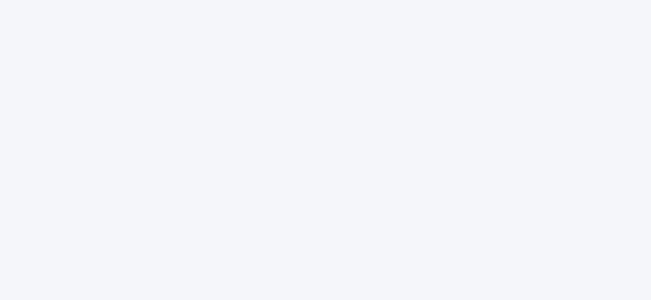
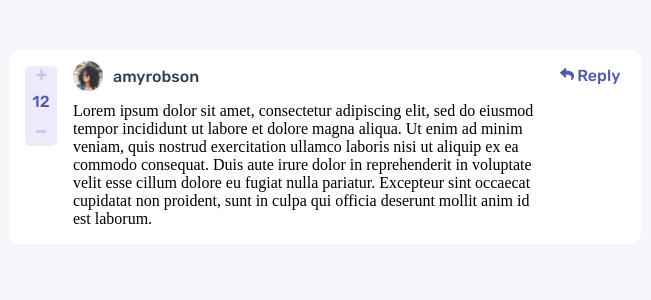
Before and after one commit to ajaythapliyal/interactive-comments, a React (Create React App) app: page / in a window 1280 px wide. Shown: the top 300 px of the page, without its empty margins (315-966 px from the left). Built offline with nearby package versions, Linux system fonts and the light colour scheme.

Commit message:
desktop view comment bubble

```diff
--- a/src/App.js
+++ b/src/App.js
@@ -1,10 +1,18 @@
 import styles from "./App.module.css";
+import { Comment } from "./comments/Comment/Comment";
+import data from "../src/mocks/data.json";
 
 function App() {
   return (
     <div className={styles["app-container"]}>
       <div></div>
-      <main></main>
+      <main className={styles["main-container"]}>
+        <Comment
+          score={data.comments[0].score}
+          username={data.comments[0].user.username}
+          src={data.comments[0].user.image.png}
+        ></Comment>
+      </main>
       <div></div>
     </div>
   );
--- a/src/App.module.css
+++ b/src/App.module.css
@@ -8,5 +8,11 @@ body{
     width: 100%;
     display: grid;
     margin-top: min(10%, 50px);
-    grid-template-columns: 1fr clamp(250px, 50% ,1250px) 1fr;
+    grid-template-columns: 1fr clamp(330px, 50% ,1250px) 1fr;
 }
+
+.main-container{
+    display: flex;
+    flex-direction: column;
+    align-items: flex-end;
+}
--- a/src/comments/Avatar/Avatar.js
+++ b/src/comments/Avatar/Avatar.js
@@ -4,7 +4,7 @@ import { SIZE } from "../constants";
 export default function Avatar(props) {
   return (
     <img
-      src={props.src}
+      src={require(`../../assets/images/avatars/${props.src}`)}
       className={props.size === SIZE.LARGE ? styles.large : styles.small}
       alt="user"
     ></img>
--- /dev/null
+++ b/src/comments/Comment/Comment.js
@@ -0,0 +1,23 @@
+import styles from "./Comment.module.css";
+import Score from "./../Score/Score";
+import Reply from "./../Reply/Reply";
+import User from "./../User/User";
+
+export function Comment(props) {
+  return (
+    <div className={`${styles.bubble} ${styles.className}`}>
+      <Score className={styles.score} score={props.score}></Score>
+      <User username={props.username} src={props.src}></User>
+      <div className={styles.text}>
+        Lorem ipsum dolor sit amet, consectetur adipiscing elit, sed do eiusmod
+        tempor incididunt ut labore et dolore magna aliqua. Ut enim ad minim
+        veniam, quis nostrud exercitation ullamco laboris nisi ut aliquip ex ea
+        commodo consequat. Duis aute irure dolor in reprehenderit in voluptate
+        velit esse cillum dolore eu fugiat nulla pariatur. Excepteur sint
+        occaecat cupidatat non proident, sunt in culpa qui officia deserunt
+        mollit anim id est laborum.
+      </div>
+      <Reply className={styles.reply}></Reply>
+    </div>
+  );
+}
--- /dev/null
+++ b/src/comments/Comment/Comment.module.css
@@ -0,0 +1,26 @@
+
+.bubble{
+    background-color: hsl(0, 0%, 100%);
+    border-radius: 10px;
+    padding: 1em;
+    width: 100%;
+    box-sizing: border-box;
+    display: grid;
+    grid-gap: 1em;
+    grid-template-columns: 32px 1fr 65px;
+    grid-template-rows: 20px 1fr;
+}
+
+.text{
+    grid-row-start: 2;
+    grid-column-start: 2;
+}
+
+.score{
+    grid-row-start: 1;
+    grid-row-end: 3;
+}
+
+.reply{
+    grid-column-start: 3;
+}
--- a/src/comments/Reply/Reply.js
+++ b/src/comments/Reply/Reply.js
@@ -3,7 +3,7 @@ import styles from "./Reply.module.css";
 
 export default function Reply(props) {
   return (
-    <div>
+    <div className={props.className}>
       <ReplySVG></ReplySVG>
       <span className={styles.title}>Reply</span>
     </div>
--- a/src/comments/Score/Score.js
+++ b/src/comments/Score/Score.js
@@ -4,7 +4,7 @@ import { ReactComponent as Plus } from "./../../assets/images/icon-plus.svg";
 
 export default function Score(props) {
   return (
-    <div className={styles["score-container"]}>
+    <div className={`${styles["score-container"]} ${props.className}`}>
       <Plus onClick={props.increment} className={styles["score-action"]}></Plus>
       <p className={styles.score}>{props.score}</p>
       <Minus
--- a/src/comments/User/User.js
+++ b/src/comments/User/User.js
@@ -4,8 +4,8 @@ import styles from "./User.module.css";
 export default function User(props) {
   return (
     <div className={styles["user-container"]}>
-      <Avatar src={props.user.src}></Avatar>
-      <span className={styles.username}>{props.user.username}</span>
+      <Avatar src={props.src}></Avatar>
+      <span className={styles.username}>{props.username}</span>
     </div>
   );
 }
--- a/src/mocks/data.json
+++ b/src/mocks/data.json
@@ -1,8 +1,8 @@
 {
   "currentUser": {
     "image": {
-      "png": "./images/avatars/image-juliusomo.png",
-      "webp": "./images/avatars/image-juliusomo.webp"
+      "png": "image-juliusomo.png",
+      "webp": "image-juliusomo.webp"
     },
     "username": "juliusomo"
   },
@@ -14,8 +14,8 @@
       "score": 12,
       "user": {
         "image": {
-          "png": "./images/avatars/image-amyrobson.png",
-          "webp": "./images/avatars/image-amyrobson.webp"
+          "png": "image-amyrobson.png",
+          "webp": "image-amyrobson.webp"
         },
         "username": "amyrobson"
       },
@@ -28,8 +28,8 @@
       "score": 5,
       "user": {
         "image": {
-          "png": "./images/avatars/image-maxblagun.png",
-          "webp": "./images/avatars/image-maxblagun.webp"
+          "png": "image-maxblagun.png",
+          "webp": "image-maxblagun.webp"
         },
         "username": "maxblagun"
       },
@@ -42,8 +42,8 @@
           "replyingTo": "maxblagun",
           "user": {
             "image": {
-              "png": "./images/avatars/image-ramsesmiron.png",
-              "webp": "./images/avatars/image-ramsesmiron.webp"
+              "png": "image-ramsesmiron.png",
+              "webp": "image-ramsesmiron.webp"
             },
             "username": "ramsesmiron"
           }
@@ -56,8 +56,8 @@
           "replyingTo": "ramsesmiron",
           "user": {
             "image": {
-              "png": "./images/avatars/image-juliusomo.png",
-              "webp": "./images/avatars/image-juliusomo.webp"
+              "png": "image-juliusomo.png",
+              "webp": "image-juliusomo.webp"
             },
             "username": "juliusomo"
           }
```
